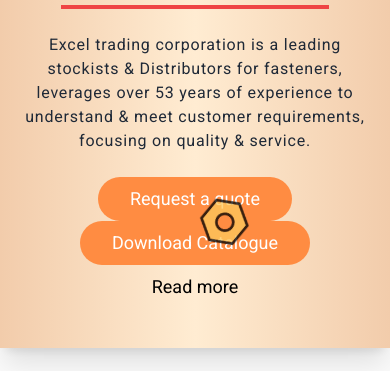
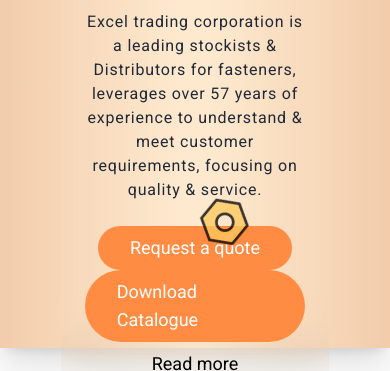
Before and after one commit to Hamza525318/Excel-Trading-Co, a website: page index.html in a window 390 px wide. Shown: the part 254-625 px from the top of the page. Drawn offline with nearby package versions, Linux system fonts and the light colour scheme; files whose address does not match are found by name.

Commit message:
changed the mobile view for quote description and read more

```diff
--- a/index.html
+++ b/index.html
@@ -309,13 +309,13 @@
 
       <section class=" bg-hero-bg bg-gradient wow animate__animated animate__fadeInLeft h-[60vh] flex items-center py-12 px-4 shadow-xl md:hidden">
         <!-- Title -->
-        <div>
+        <div class="w-3/4 mx-auto p-6 bg-blur">
         <h1 class="text-[36px] font-bold font-outfit mb-4 text-center">Excel Trading Corporation</h1>
         <div class="h-1 w-[75%] mx-auto bg-red-500 mb-4"></div>
         <!-- Description -->
 
         <p class="text-base text-center font-roboto text-gray-800 my-6 tracking-wider">
-          Excel trading corporation is a leading stockists & Distributors for fasteners, leverages over 53 years of experience to understand & meet customer requirements, focusing on quality & service.
+          Excel trading corporation is a leading stockists & Distributors for fasteners, leverages over 57 years of experience to understand & meet customer requirements, focusing on quality & service.
         </p>
         <!-- Button -->
         <div class="flex flex-col items-center gap-3">
@@ -329,6 +329,7 @@
               Read more
               </a>
         </div>
+        </div>
 
         <div class="absolute top-0 left-0 w-full h-full pointer-events-none">
           <img src="../assets/bg-images/nut_bg.png" alt="Bolt" class="bolt-nut-image">
@@ -338,7 +339,6 @@
           <img src="../assets/bg-images/nut_bg.png" alt="Bolt" class="bolt-nut-image">
           <img src="../assets/icons/dropdown-bolt-icon.png" alt="Nut" class="bolt-nut-image">
       </div>
-        </div>
       </section>
 
   <!-- Our Services section -->
```
